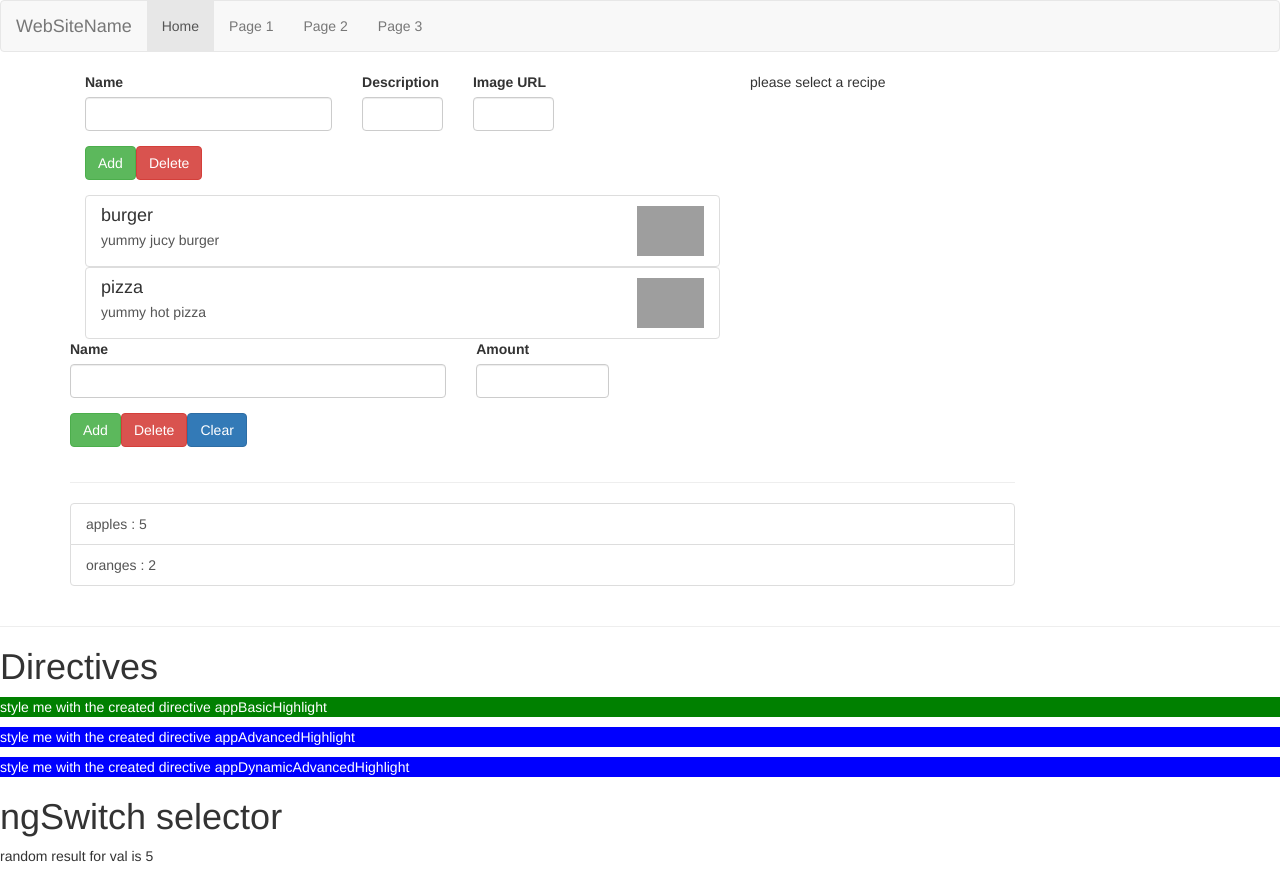
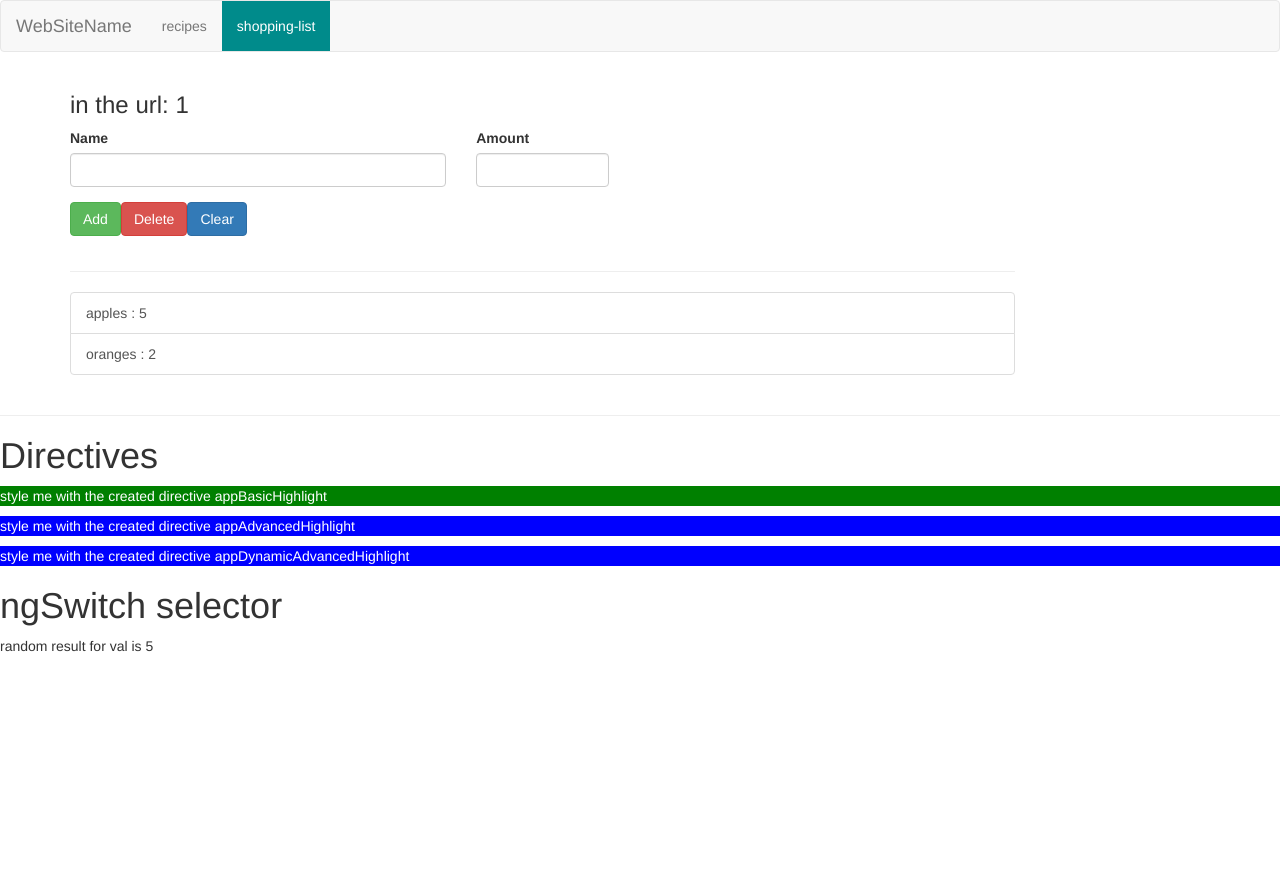
Before and after one commit to bmcsites/angular6, an Angular app in the folder shopping-cart-test/: page /shopping-list/1 in a window 1280 px wide. After the commit the page ends 800 px from the top, so only its background shows below. Built offline with nearby package versions, Linux system fonts and the light colour scheme; grey boxes are pictures that could not be loaded.

Commit message:
added routes

```diff
--- a/shopping-cart-test/src/app/app-header/app-header.component.css
+++ b/shopping-cart-test/src/app/app-header/app-header.component.css
@@ -0,0 +1,4 @@
+li a.active {
+  background: darkcyan;
+  color: white;
+}
--- a/shopping-cart-test/src/app/app-header/app-header.component.html
+++ b/shopping-cart-test/src/app/app-header/app-header.component.html
@@ -4,10 +4,8 @@
       <a class="navbar-brand" href="#">WebSiteName</a>
     </div>
     <ul class="nav navbar-nav">
-      <li class="active"><a href="#">Home</a></li>
-      <li><a href="#">Page 1</a></li>
-      <li><a href="#">Page 2</a></li>
-      <li><a href="#">Page 3</a></li>
+      <li><a role="link" routerLink="recipes" routerLinkActive="active">recipes</a></li>
+      <li><a role="link" routerLink="shopping-list" routerLinkActive="active">shopping-list</a></li>
     </ul>
   </div>
 </nav>
--- a/shopping-cart-test/src/app/app.component.html
+++ b/shopping-cart-test/src/app/app.component.html
@@ -2,8 +2,7 @@
 <div class="container">
   <div class="row">
     <div class="col-md-12">
-      <app-recipies></app-recipies>
-      <app-shopping-list></app-shopping-list>
+      <router-outlet></router-outlet>
     </div>
   </div>
 </div>
--- a/shopping-cart-test/src/app/app.module.ts
+++ b/shopping-cart-test/src/app/app.module.ts
@@ -1,6 +1,7 @@
 import { BrowserModule } from '@angular/platform-browser';
 import { NgModule } from '@angular/core';
 import {FormsModule} from '@angular/forms';
+import {RouterModule, Routes} from '@angular/router';
 
 import { AppComponent } from './app.component';
 import { AppHeaderComponent } from './app-header/app-header.component';
@@ -14,6 +15,29 @@ import { BasicHighlightDirective } from './directives/basic-directive/basic-high
 import { AdvancedHighlightDirective } from './directives/advenced-highlights/advanced-highlight.directive';
 import { DynamicAdvancedHighlightDirective } from './directives/dynamic-advenced-highlight/dynamic-advanced-highlight.directive';
 import { RecipesListEditComponent } from './recipies/recipe-list/recipes-list-edit/recipes-list-edit.component';
+
+
+
+const approute : Routes = [
+  {
+    path: '',
+    redirectTo: 'recipes',
+    pathMatch: 'full'
+  },
+  {
+    path: 'recipes',
+    component: RecipiesComponent
+  },
+  {
+    path: 'shopping-list',
+    component: ShoppingListComponent
+  },
+  {
+    path: 'shopping-list/:id',
+    component: ShoppingListComponent
+  }
+];
+
 
 @NgModule({
   declarations: [
@@ -32,7 +56,8 @@ import { RecipesListEditComponent } from './recipies/recipe-list/recipes-list-ed
   ],
   imports: [
     BrowserModule,
-    FormsModule
+    FormsModule,
+    RouterModule.forRoot(approute)
   ],
   providers: [],
   bootstrap: [AppComponent]
--- a/shopping-cart-test/src/app/recipies/recipe-list/recipe-list.component.html
+++ b/shopping-cart-test/src/app/recipies/recipe-list/recipe-list.component.html
@@ -1,8 +1,6 @@
 <div class="row">
   <div class="col-xs-12">
-      <app-recipes-list-edit
-        (updateListRecipes) = "updateListRecipes($event)"
-      >
+      <app-recipes-list-edit>
       </app-recipes-list-edit>
       <app-recipe-item
         *ngFor = "let recipe of recipes"
--- a/shopping-cart-test/src/app/recipies/recipe-list/recipe-list.component.ts
+++ b/shopping-cart-test/src/app/recipies/recipe-list/recipe-list.component.ts
@@ -28,9 +28,4 @@ export class RecipeListComponent implements OnInit {
     this.recipeLog.logStatusChange(recipe,'a recipe as been selected.');
     this.currentItem.emit(recipe);
   }
-
-  updateListRecipes(e) {
-    console.log('updateListRecipes: ', e);
-    /*this.recipes.push(e);*/
-  }
 }
--- a/shopping-cart-test/src/app/recipies/recipe-list/recipes-list-edit/recipes-list-edit.component.ts
+++ b/shopping-cart-test/src/app/recipies/recipe-list/recipes-list-edit/recipes-list-edit.component.ts
@@ -23,11 +23,7 @@ export class RecipesListEditComponent implements OnInit {
   addRecipeWithService() {
     console.log('list edit component add recipe.');
     this.RecipesServ.addRecipe(this.recipeName,this.recipeDesc,this.recipeImg);
-    this.update.emit(true);
+    /*this.update.emit(true);*/
   }
 
-/*  addRecipeWithService() {
-    console.log('list edit component add recipe.');
-    this.update.emit(new Recipe(this.recipeName,this.recipeDesc,this.recipeImg));
-  }*/
 }
--- a/shopping-cart-test/src/app/recipies/recipies.component.html
+++ b/shopping-cart-test/src/app/recipies/recipies.component.html
@@ -8,8 +8,6 @@
     [currentItem] = "currentItem"
     *ngIf="currentItem; else recipeNotSelected"
   ></app-recipe-details>
-  <ng-template #recipeNotSelected>
-    <p>please select a recipe</p>
-  </ng-template>
+  <button class="btn btn-primary" (click)="goToShop()">Go to Shopping Cart</button>
 
 </div>
--- a/shopping-cart-test/src/app/recipies/recipies.component.ts
+++ b/shopping-cart-test/src/app/recipies/recipies.component.ts
@@ -1,5 +1,6 @@
 import {Component, Input, OnInit} from '@angular/core';
 import {Recipe} from './recipe.model';
+import {Router} from '@angular/router';
 
 @Component({
   selector: 'app-recipies',
@@ -11,7 +12,7 @@ export class RecipiesComponent implements OnInit {
   currentItem: Recipe;
   @Input('myrecipe') recipe: Recipe;
 
-  constructor() { }
+  constructor(private router: Router) { }
 
   ngOnInit() {
   }
@@ -20,4 +21,8 @@ export class RecipiesComponent implements OnInit {
     this.currentItem = item;
     console.log('the item as been clicked : ', this.currentItem);
   }
+
+  goToShop() {
+    this.router.navigate(['/shopping-list']);
+  }
 }
--- a/shopping-cart-test/src/app/shopping-list/shopping-list.component.html
+++ b/shopping-cart-test/src/app/shopping-list/shopping-list.component.html
@@ -2,6 +2,7 @@
 
 <div class="row">
   <div class="col-xs-10">
+    <h3>in the url: {{id}}</h3>
     <app-shopping-edit (ingrident) = "addIngrident($event)"></app-shopping-edit>
     <hr>
     <ul class="list-group">
--- a/shopping-cart-test/src/app/shopping-list/shopping-list.component.ts
+++ b/shopping-cart-test/src/app/shopping-list/shopping-list.component.ts
@@ -1,5 +1,6 @@
 import { Component, OnInit } from '@angular/core';
 import {Ingredient} from '../shared/ingredient.model';
+import {ActivatedRoute} from '@angular/router';
 
 @Component({
   selector: 'app-shopping-list',
@@ -7,15 +8,23 @@ import {Ingredient} from '../shared/ingredient.model';
   styleUrls: ['./shopping-list.component.css']
 })
 export class ShoppingListComponent implements OnInit {
+  id: number;
+  // add ingredients to the list
   ingredients: Ingredient[] = [
     new Ingredient('apples',5),
     new Ingredient('oranges',2)
   ];
-  constructor() { }
+
+  // call the route to retrieve params from URL
+  constructor(private route: ActivatedRoute) { }
 
   ngOnInit() {
+    // check if the route continues id by the route roll shopping-list/:id
+    if(this.route.snapshot.params['id'] !== undefined) {
+      this.id = this.route.snapshot.params['id'];
+    }
   }
-
+  // function that starts when shopping-edit-components send an ingredient
   addIngrident(e) {
     console.log('inside father', e);
     this.ingredients.push(e);
```
Also changed, not shown: 1 other file (tests, documents, lock files or other folders).
